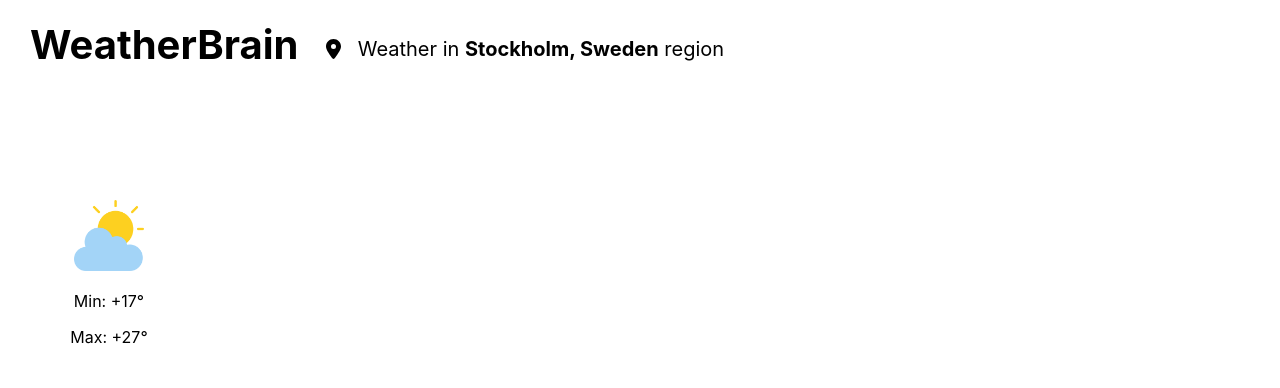
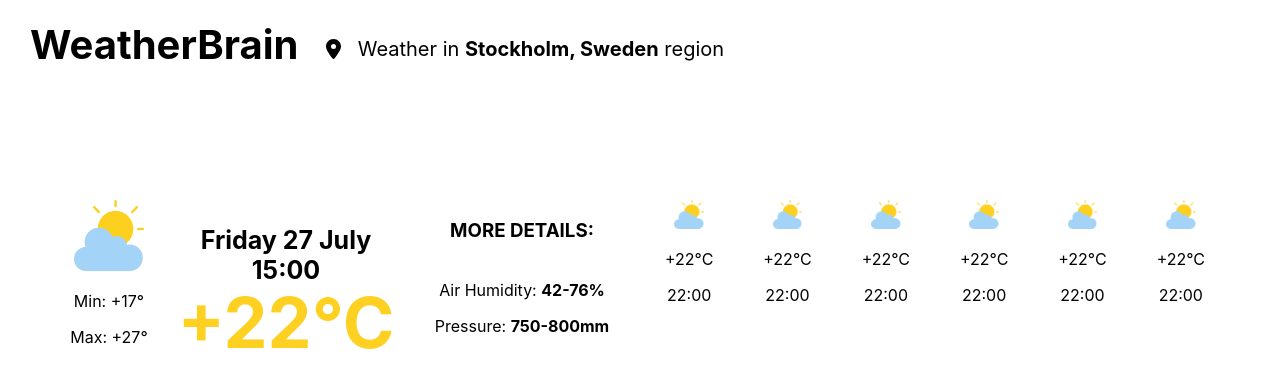
Before and after one commit to CasperKristiansson/Weather-Predictor, a React (Create React App) app: page / in a window 1280 px wide. Shown: the top 388 px of the page. Built offline with nearby package versions, Linux system fonts and the light colour scheme; the HTML template or start-up script is replaced by a standard one.

Commit message:
Basic layout for current weather display

```diff
--- a/src/Home/currentWeatherDisplay.css
+++ b/src/Home/currentWeatherDisplay.css
@@ -9,3 +9,27 @@
 .currentMinMax img {
     width: 60%;
 }
+
+.currentOverview h3 {
+    font-size: 25px;
+}
+
+.currentOverview h1 {
+    font-size: 70px;
+    margin-top: -30px;
+    color: #FDD021;
+}
+
+.currentDetails h3 {
+    padding-bottom: 20px;
+}
+
+.currentDay {
+    display: grid;
+    grid-template-columns: calc(100%/6) calc(100%/6) calc(100%/6) calc(100%/6) calc(100%/6) calc(100%/6);
+    background-color: #0000;
+}
+
+.currentDay img{
+    width: 30%;
+}
--- a/src/Home/currentWeatherDisplay.js
+++ b/src/Home/currentWeatherDisplay.js
@@ -13,13 +13,45 @@ export default () => {
           <p>Max: +27°</p>
         </div>
         <div className="currentOverview">
-
+          <h3>Friday 27 July 15:00</h3>
+          <h1>+22°C</h1>
         </div>
         <div className="currentDetails">
-
+          <h3>MORE DETAILS:</h3>
+          <p>Air Humidity: <bold className="textBold">42-76%</bold></p>
+          <p>Pressure: <bold className="textBold">750-800mm</bold></p>
         </div>
         <div className="currentDay">
-
+          <div>
+            <img src={cloudy} alt="cloudy" />
+            <p>+22°C</p>
+            <p>22:00</p>
+          </div>
+          <div>
+            <img src={cloudy} alt="cloudy" />
+            <p>+22°C</p>
+            <p>22:00</p>
+          </div>
+          <div>
+            <img src={cloudy} alt="cloudy" />
+            <p>+22°C</p>
+            <p>22:00</p>
+          </div>
+          <div>
+            <img src={cloudy} alt="cloudy" />
+            <p>+22°C</p>
+            <p>22:00</p>
+          </div>
+          <div>
+            <img src={cloudy} alt="cloudy" />
+            <p>+22°C</p>
+            <p>22:00</p>
+          </div>
+          <div>
+            <img src={cloudy} alt="cloudy" />
+            <p>+22°C</p>
+            <p>22:00</p>
+          </div>
         </div>
       </div>
     </>
```
